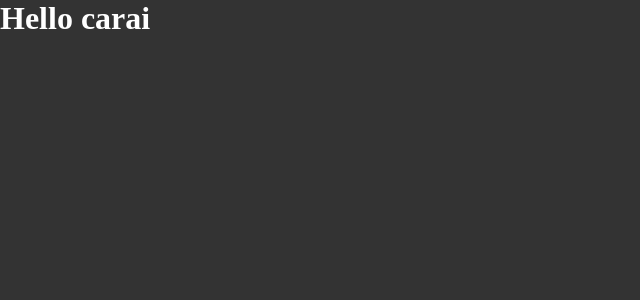
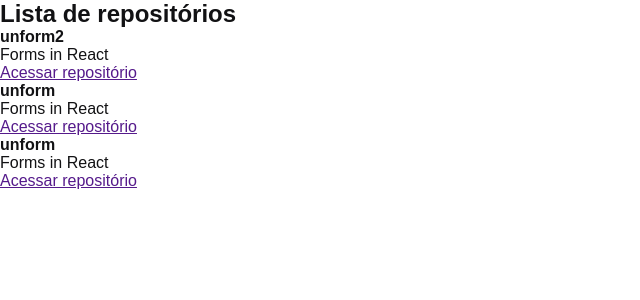
Before and after one commit to helton-quintans/aula01-trilha-reactjs, a React app: page / in a window 1280 px wide. Shown: the top 300 px of the page, without its empty margins (0-640 px from the left). Built offline with nearby package versions, Linux system fonts and the light colour scheme.

Commit message:
create folder components and RepositoryList.jsx

```diff
--- a/src/App.jsx
+++ b/src/App.jsx
@@ -1,5 +1,6 @@
+import { RepositoryList } from './components/RepositoryList';
 import './styles/global.scss';
 
 export function App() {
-  return <h1>Hello carai</h1>
+  return <RepositoryList />
 }
--- /dev/null
+++ b/src/components/RepositoryList.jsx
@@ -0,0 +1,37 @@
+import React from "react";
+
+const repositoryName = 'unform2'
+
+export function RepositoryList() {
+  return (
+    <section className="repository-list">
+      <h1>Lista de repositórios</h1>
+
+      <ul>
+        <li>
+          <strong>{repositoryName}</strong>
+          <p>Forms in React</p>
+          <a href="">
+            Acessar repositório
+          </a>
+        </li>
+
+        <li>
+          <strong>unform</strong>
+          <p>Forms in React</p>
+          <a href="">
+            Acessar repositório
+          </a>
+        </li>
+
+        <li>
+          <strong>unform</strong>
+          <p>Forms in React</p>
+          <a href="">
+            Acessar repositório
+          </a>
+        </li>
+      </ul>
+    </section>
+  )
+}
--- a/src/styles/global.scss
+++ b/src/styles/global.scss
@@ -5,7 +5,6 @@
 }
 
 body {
-  font: Arial Helvetica, sans-serif;
-  background: #333;
-  color: #fff
+  font: 16px "Helvetica Nueu", Arial, sans-serif;
+  color: #121214
 }
```
